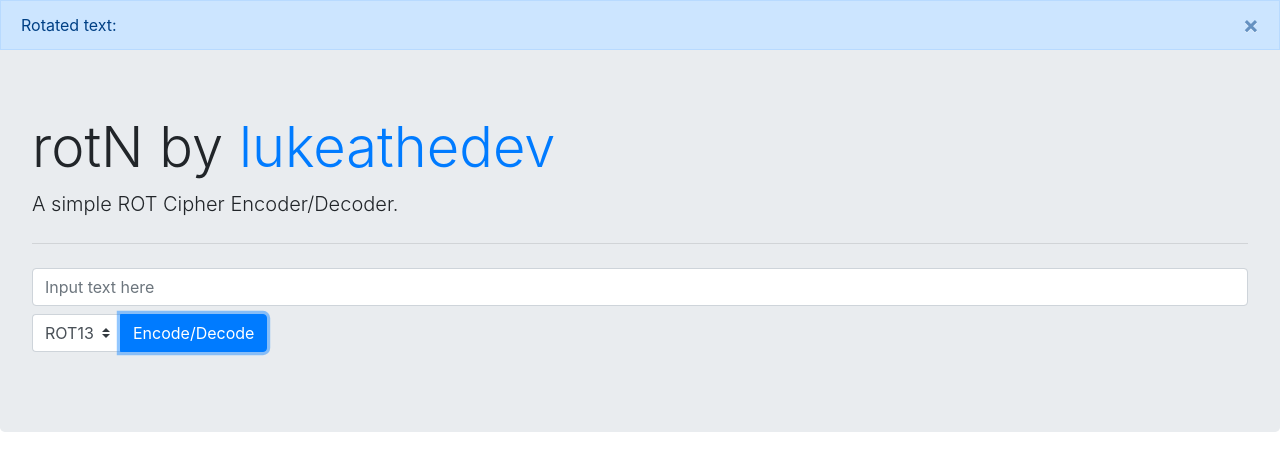
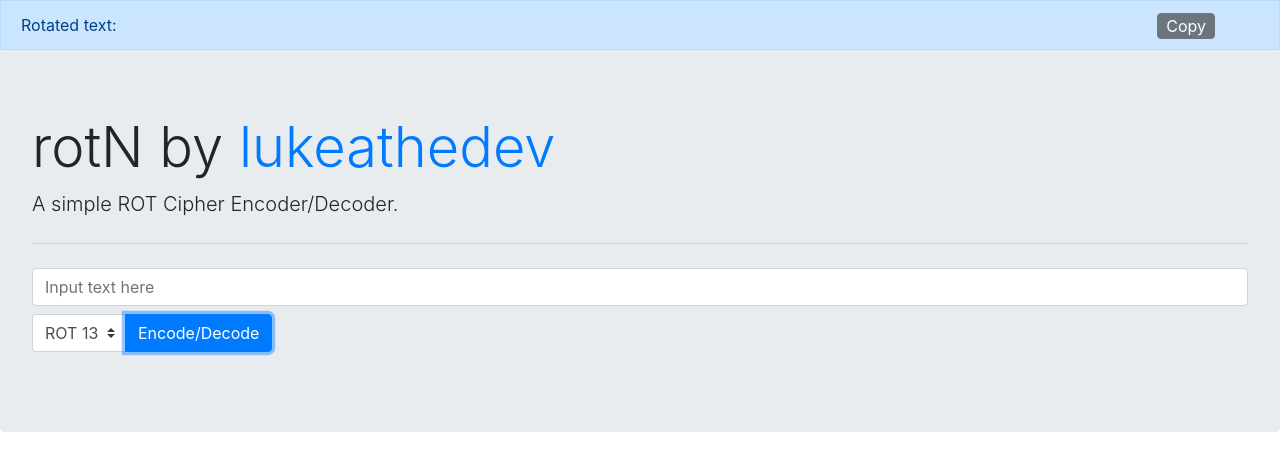
Before and after one commit to lbalvarenga/rotN, a plain HTML site: page index.html in a window 1280 px wide. Both pictures are taken after a click on the button "Encode/Decode". Drawn offline with nearby package versions, Linux system fonts and the light colour scheme.

Commit message:
Add Copy Button

```diff
--- a/index.html
+++ b/index.html
@@ -16,10 +16,20 @@
 
 <body>
     <div class="alert alert-primary alert-dismissible fade show m-0" role="alert" id="text-banner"
-        style="display: none; border-radius: 0px;">
+        style="display:none; border-radius: 0px;">
         Rotated text: <strong id="ciphertext">CIPHER</strong>
-        <button type="button" class="close" data-dismiss="alert" aria-label="Close">
-            <span aria-hidden="true">&times;</span>
+        <button type="button" class="btn btn-secondary float-right p-0 px-2" onclick="
+            const el = document.createElement('textarea');
+            el.value = document.getElementById('ciphertext').innerHTML;
+            document.body.appendChild(el);
+            el.select();
+            document.execCommand('copy');
+            document.body.removeChild(el);
+            $('#copied').show();
+            setTimeout(function(){ $('#copied').hide(); }, 2000);
+
+        ">
+            Copy
         </button>
     </div>
 
@@ -37,8 +47,7 @@
                     border-top-right-radius: 0px;
                     border-bottom-right-radius: 0px;
                 ">
-                    <option value="13" selected>ROT13</option>
-                    <option value="12">ROT12</option>
+                    <option value="13" selected>ROT 13</option>
                 </select>
             </div>
 
@@ -47,6 +56,10 @@
             </div>
         </div>
     </div>
+
+    <div class="alert alert-secondary fixed-bottom m-0" id="copied" role="alert" style="display: none; border-radius: 0px;">
+        Copied to clipboard: <strong id="ciphertext2"></strong>
+      </div>
 
     <!-- Bootstrap -->
     <script src="https://code.jquery.com/jquery-3.3.1.slim.min.js"
--- a/static/js/rotN.js
+++ b/static/js/rotN.js
@@ -23,6 +23,7 @@ function get_data()
 {
     var phrase = $("#plaintext").val();
     $("#ciphertext").text(rot(phrase, parseInt($("#rotcipher").val())));
+    $("#ciphertext2").text(rot(phrase, parseInt($("#rotcipher").val())));
     $("#text-banner").show();
 }
 
```
